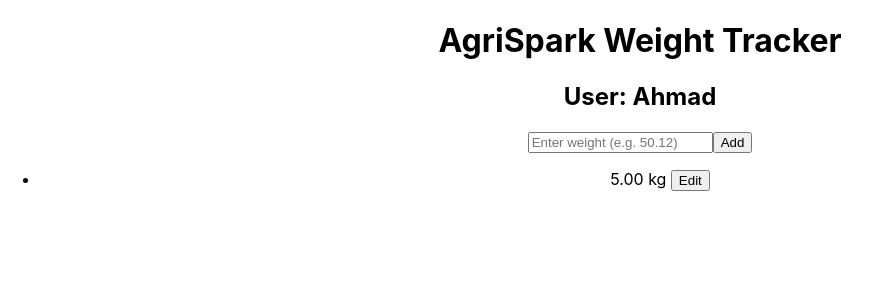
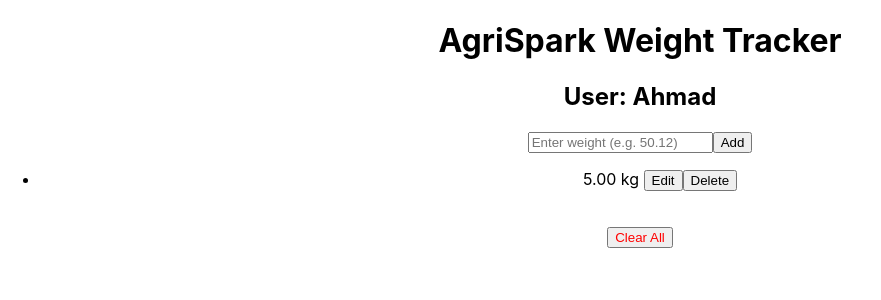
Before and after one commit to nathwood/agri, a React (Create React App) app: page / in a window 1280 px wide. Both pictures are taken after typing "5" into the empty fields and a click on the button "Add". Shown: the top 300 px of the page, without its empty margins (0-881 px from the left). Built offline with nearby package versions, Linux system fonts and the light colour scheme.

Commit message:
delete and clear all function

```diff
--- a/src/App.js
+++ b/src/App.js
@@ -28,13 +28,31 @@ function App() {
     localStorage.setItem('weights', JSON.stringify(updatedWeights));
   };
 
+  // Function to delete weight items
+  const deleteWeight = (index) => {
+    const updatedWeights = weights.filter((_, i) => i !== index);
+    setWeights(updatedWeights);
+    localStorage.setItem('weights', JSON.stringify(updatedWeights));
+  };
+
+  // Function to clear entire list
+  const clearAll = () => {
+    setWeights([]);
+    localStorage.removeItem('weights');
+  }
+
   return (
     <div className="App">
 
       <h1>AgriSpark Weight Tracker</h1>
       <h2>User: Ahmad</h2>
       <WeightInput addWeight = {addWeight} />
-      <WeightList weights = {weights} updateWeight = {updateWeight} />
+      <WeightList
+        weights = {weights}
+        updateWeight = {updateWeight}
+        deleteWeight = {deleteWeight}
+        clearAll={clearAll}
+      />
 
     </div>
   );
--- a/src/components/WeightList.js
+++ b/src/components/WeightList.js
@@ -1,6 +1,11 @@
 import React, { useState } from 'react';
 
-const WeightList = ( { weights, updateWeight } ) => {
+const WeightList = ( {
+    weights,
+    updateWeight,
+    deleteWeight,
+    clearAll
+} ) => {
 
     // State values
     const [editableIndex, setEditableIndex] = useState(null);
@@ -28,6 +33,7 @@ const WeightList = ( { weights, updateWeight } ) => {
     };
 
     return (
+        <div>
             <ul>
                 {weights.map((weight, index) => (
                     <li key={index}>
@@ -44,17 +50,25 @@ const WeightList = ( { weights, updateWeight } ) => {
                         <button onClick={() => handleUpdate(index)}>Update</button>
                     </>
                     ) :
-                // Edit button
+                    // Edit and delete button
                     (
                     <>
                         {weight} kg {" "}
                         <button onClick={() => handleEdit(index)}>Edit</button>
+                        <button onClick={() => deleteWeight(index)}>Delete</button>
                     </>
                     )}
                 </li>
                 ))}
             </ul>
-    )
-}
+            {weights.length > 0 && (
+                // Clear all button
+                <button onClick={clearAll} style={{ marginTop: '20px', color: 'red' }}>
+                Clear All
+                </button>
+            )}
+        </div>
+    );
+};
 
 export default WeightList;
```
Lines whose indentation alone changed are shown as unchanged.
